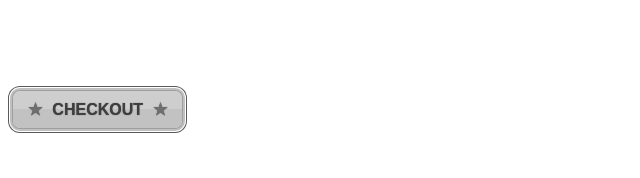
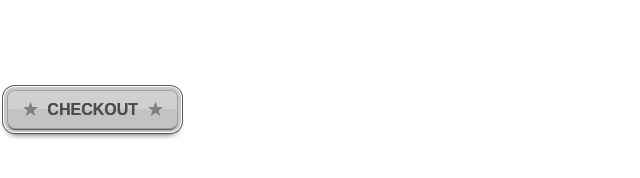
Before and after one commit to ColinFendrick/css-only-button, a plain HTML site: page index.html in a window 1280 px wide. Shown: the whole page, without its empty margins (0-640 px from the left). Drawn offline with Linux system fonts and the light colour scheme.

Commit message:
Updating the boxshadow and some text stuff

```diff
--- a/main.css
+++ b/main.css
@@ -3,23 +3,27 @@ body {
 }
 
 .stars {
-  background-image: linear-gradient(#cecece 50%, #c2c2c2 50%);
+  background-image: linear-gradient(#d0d0d0 50%, #c3c3c3 50%);
   text-decoration: none;
-  color: #3f3f3f;
+  color: #4c4c4c;
   font-family: sans-serif;
   font-weight: 800;
   text-align: center;
   text-transform: uppercase;
-  text-shadow: 0 0 1px #3f3f3f;
-  margin: 5px;
+  text-shadow: 0px -0.3px 0px rgba(0, 0, 0, .5);
   border-radius: 7px;
   padding: 10px 5px;
-  box-shadow: 0 0 0 1px #9f9f9f, 0 0 0 3px #bfc0bf, 0 0 0 4px white, 0 0 0 5px #5a5a5a;
-
+  box-shadow:
+    0 0 0 1px #9f9f9f,
+    0 2px 1px #535353,
+    0 0 0 4px #bfc0bfdd,
+    0 0 0 5px white,
+    0 0 0 6px #5a5a5a,
+    0 5px 7px black;
 }
 
 .stars:before, .stars:after {
   content: "\2605";
   padding: 0px 10px;
-  color: #6f6f6f;
+  color: #808080;
 }
```
